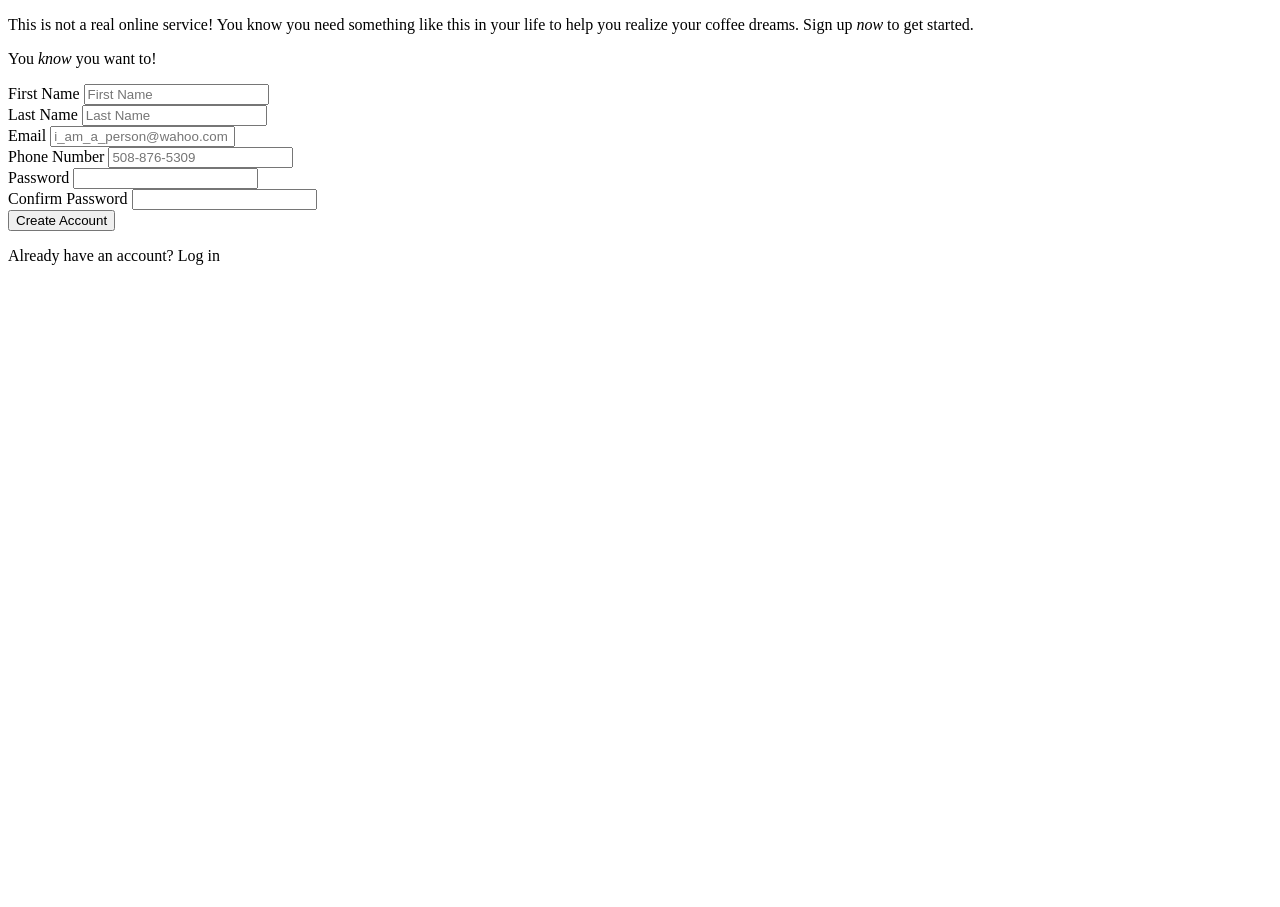
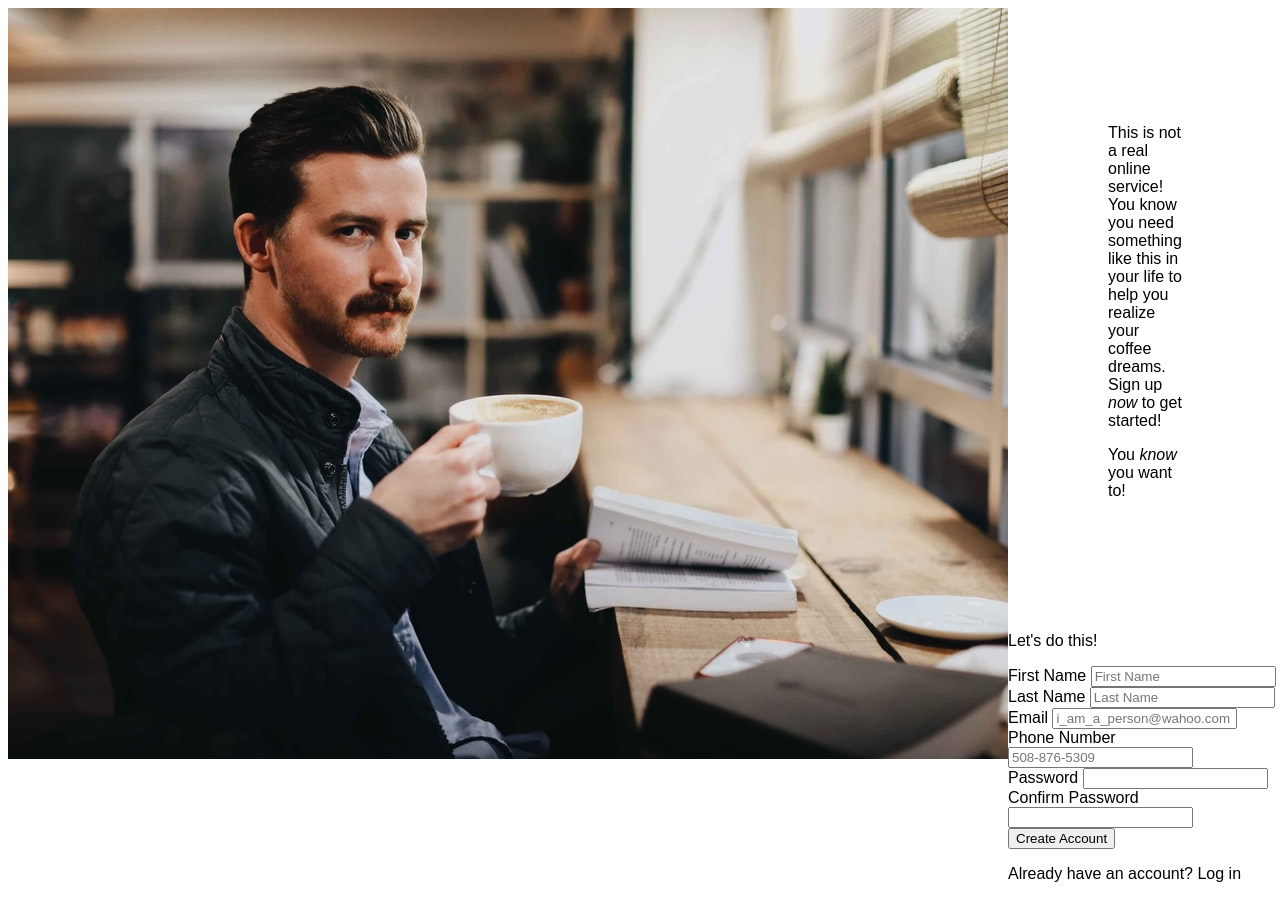
Before and after one commit to aclegere/sign_up_form, a plain HTML site: page index.html in a window 1280 px wide. Before the commit the page ends 800 px from the top, so only its background shows below. Drawn offline with Linux system fonts and the light colour scheme.

Commit message:
small changes, need to style form and play with overall formatting

```diff
--- a/index.html
+++ b/index.html
@@ -9,12 +9,16 @@
 </head>
 <body>
     <div class="mainContent">
-        <div class="right">
-            <div class="header">
-                <p>This is not a real online service! You know you need something like this in your life to help you realize your coffee dreams. Sign up <em>now</em> to get started.</p>
+        <div class="leftside">
+            <img class="coffee" src="coffee.jpeg" alt="guy drinking coffee">
+        </div>
+        <div class="rightside">
+            <div class="rightsideHeader">
+                <p>This is not a real online service! You know you need something like this in your life to help you realize your coffee dreams. Sign up <em>now</em> to get started!</p>
                 <p>You <em>know</em> you want to!</p>
             </div>
             <div class="formContainer">
+                <p>Let's do this!</p>
                 <form>
                     <div>
                         <label for="FirstName">First Name</label>
--- a/styles.css
+++ b/styles.css
@@ -0,0 +1,40 @@
+*{
+    box-sizing: border-box;
+    font-family: sans-serif;
+}
+
+.mainContent{
+    display: flex;
+}
+
+.rightside{
+    display: flex;
+    flex-direction: column;
+    align-items: center;
+}
+
+.rightsideHeader{
+    margin: 100px;
+}
+
+
+
+/*
+form{
+
+}
+
+
+
+.leftside{
+
+}
+
+.rightside{
+
+}
+
+.coffee{
+
+}
+*/
```
